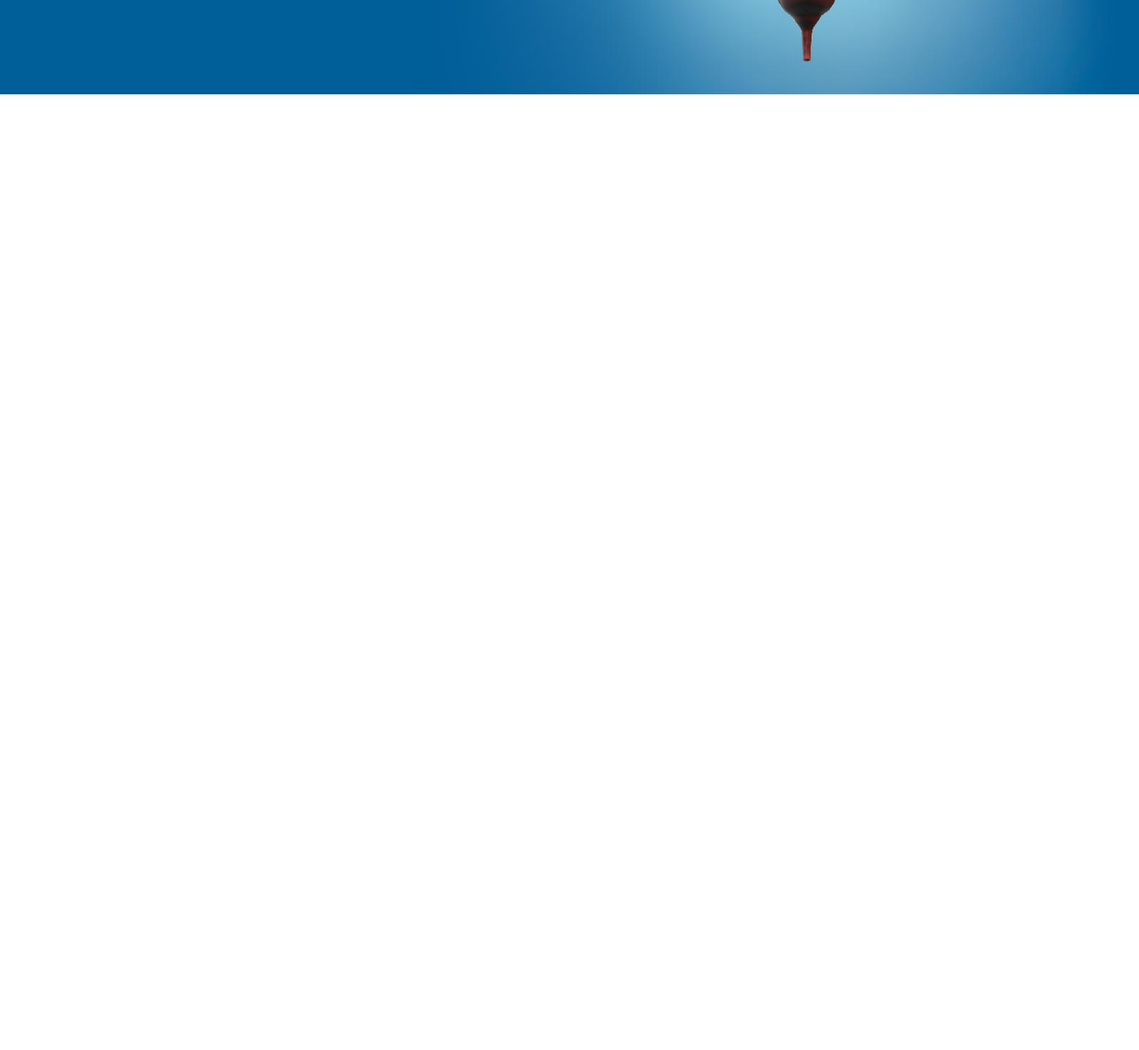
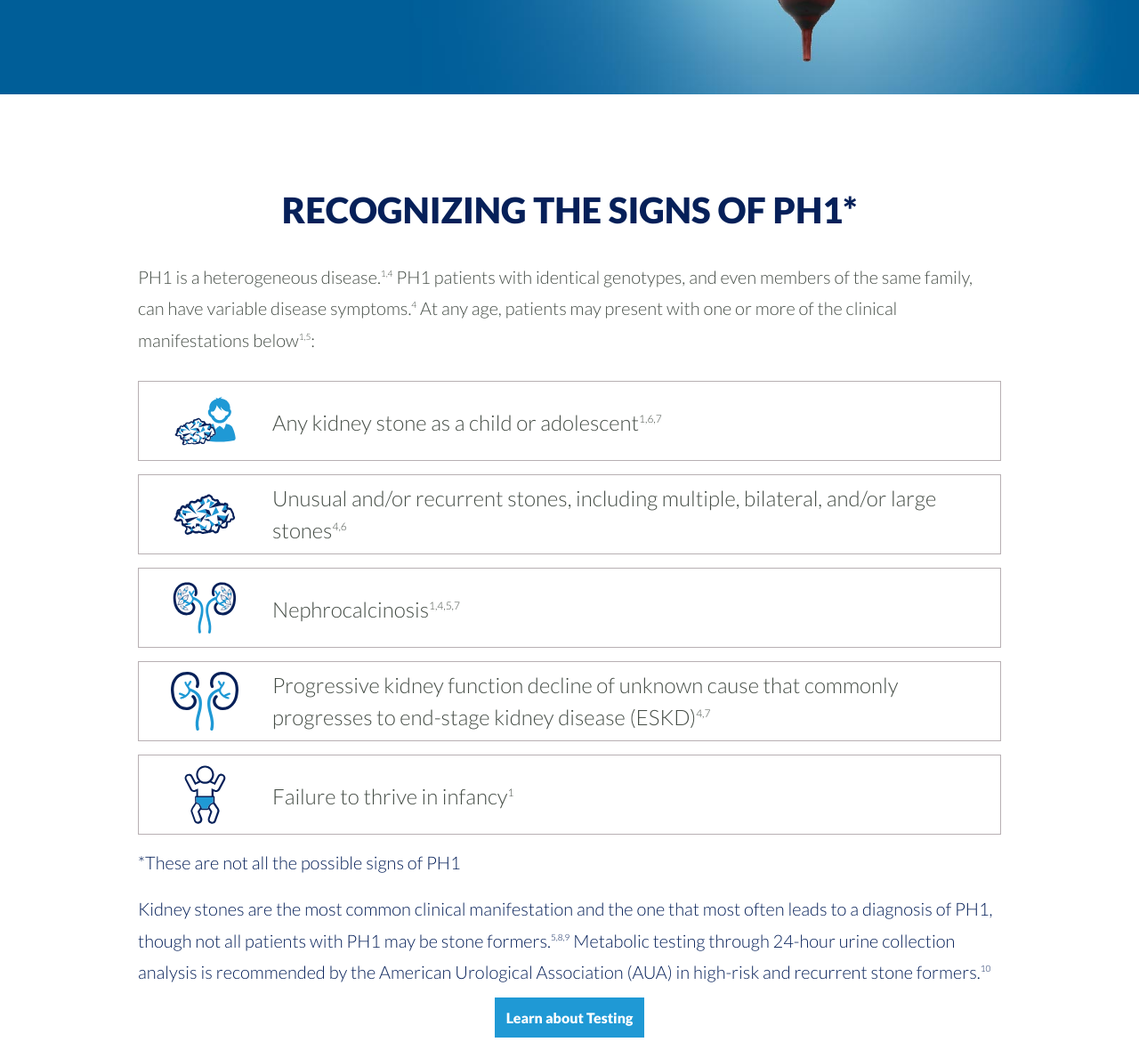
Before and after one commit to omarxadel/ev-task, a plain HTML site: page index.html in a window 1280 px wide. Shown: the part 541-1721 px from the top of the page at 89% size. Before the commit the page ends 800 px from the top, so only its background shows below. Drawn offline with Linux system fonts and the light colour scheme.

Commit message:
feat: created features section

```diff
--- a/index.html
+++ b/index.html
@@ -99,7 +99,85 @@
         </div>
       </section>
       <!-- Hero Section -->
-      <!--  -->
+      <!-- Features Section -->
+      <section class="mt-110px container-970 text-accent-color">
+        <h2 class="text-40px font-extrabold mb-35px text-center">
+          RECOGNIZING THE SIGNS OF PH1*
+        </h2>
+        <p class="text-20px font-light text-dark-gray">
+          PH1 is a heterogeneous disease.<sup>1,4</sup> PH1 patients with
+          identical genotypes, and even members of the same family, can have
+          variable disease symptoms.<sup>4</sup> At any age, patients may
+          present with one or more of the clinical manifestations
+          below<sup>1,5</sup>:
+        </p>
+        <div id="clinical-close-look">
+          <div
+            class="flex border border-gray items-center px-30px gap-2 mt-30px mb-15px"
+          >
+            <img src="/res/icons/child-stone.svg" alt="" />
+            <p class="text-md font-light text-dark-gray">
+              Any kidney stone as a child or adolescent<sup>1,6,7</sup>
+            </p>
+          </div>
+          <div
+            class="flex border border-gray items-center px-30px gap-2 mb-15px"
+          >
+            <img src="/res/icons/stone.svg" alt="" />
+            <p class="text-md font-light text-dark-gray">
+              Unusual and/or recurrent stones, including multiple, bilateral,
+              and/or large stones<sup>4,6</sup>
+            </p>
+          </div>
+          <div
+            class="flex border border-gray items-center px-30px gap-2 mb-15px"
+          >
+            <img src="/res/icons/kidneys.svg" alt="" />
+            <p class="text-md font-light text-dark-gray">
+              Nephrocalcinosis<sup>1,4,5,7</sup>
+            </p>
+          </div>
+          <div
+            class="flex border border-gray items-center px-30px gap-2 mb-15px"
+          >
+            <img src="/res/icons/kidneys-2.svg" alt="" />
+            <p class="text-md font-light text-dark-gray">
+              Progressive kidney function decline of unknown cause that commonly
+              progresses to end-stage kidney disease (ESKD)<sup>4,7</sup>
+            </p>
+          </div>
+          <div
+            class="flex border border-gray items-center px-30px gap-2 mb-15px"
+          >
+            <img src="/res/icons/baby.svg" alt="" />
+            <p class="text-md font-light text-dark-gray">
+              Failure to thrive in infancy<sup>1</sup>
+            </p>
+          </div>
+        </div>
+        <p class="text-20px font-light mt-15px mb-20px">
+          *These are not all the possible signs of PH1
+        </p>
+        <p class="text-20px font-light mt-15px mb-20px">
+          Kidney stones are the most common clinical manifestation and the one
+          that most often leads to a diagnosis of PH1, though not all patients
+          with PH1 may be stone formers.<sup>5,8,9</sup> Metabolic testing
+          through 24-hour urine collection analysis is recommended by the
+          American Urological Association (AUA) in high-risk and recurrent stone
+          formers.<sup>10</sup>
+        </p>
+
+        <p class="text-center w-full mt-50px mb-20px">
+        <a
+          href="https://alnylamconnect.com/"
+          class="link-box-water-blue py-12px px-24px transition-all"
+          style="min-width: 345px !important;
+          padding: 12px !important;"
+          >Learn about Testing</a
+        </p>
+
+      </section>
+      <!-- Features Section -->
     </main>
   </body>
 </html>
--- a/res/styles/styles.css
+++ b/res/styles/styles.css
@@ -8,6 +8,8 @@
   --muted-color: #979797;
   --danger-color: #d0191f;
   --secondary-color: #015d98;
+  --dark-gray-color: #454d46;
+  --gray-color: #b8b0b3;
 }
 
 /* Default CSS */
@@ -102,6 +104,10 @@ sup {
   padding-right: 24px;
   padding-left: 24px;
 }
+.px-30px {
+  padding-right: 30px;
+  padding-left: 30px;
+}
 
 .px-12px {
   padding-right: 12px;
@@ -116,6 +122,10 @@ sup {
   margin-top: 12px;
 }
 
+.mt-15px {
+  margin-top: 15px;
+}
+
 .mt-16px {
   margin-top: 16px;
 }
@@ -124,16 +134,40 @@ sup {
   margin-top: 24px;
 }
 
+.mt-30px {
+  margin-top: 30px;
+}
+
 .-mt-4px {
   margin-top: -4px;
+}
+
+.mt-50px {
+  margin-top: 50px important;
+}
+
+.mt-110px {
+  margin-top: 110px;
 }
 
 .mb-6px {
   margin-bottom: 6px;
 }
 
+.mb-15px {
+  margin-bottom: 15px;
+}
+
+.mb-20px {
+  margin-bottom: 20px;
+}
+
 .mb-24px {
   margin-bottom: 24px;
+}
+
+.mb-35px {
+  margin-bottom: 35px;
 }
 
 .my-24px {
@@ -167,9 +201,56 @@ sup {
   min-width: max-content;
 }
 
+.w-full {
+  width: 100%;
+}
+
+/* Colors */
+.text-accent-color {
+  color: var(--accent-color);
+}
+
+.text-dark-gray {
+  color: var(--dark-gray-color);
+}
+
+/* Border */
+.border {
+  border: 1px solid;
+}
+
+.border-gray {
+  border-color: var(--gray-color);
+}
+
 /* Text Transform */
 .uppercase {
   text-transform: uppercase;
+}
+
+/* Typography */
+
+.text-md {
+  font-size: 24px;
+  line-height: 32px;
+}
+
+.text-40px {
+  font-size: 40px;
+  line-height: 40px;
+}
+
+.text-20px {
+  font-size: 20px;
+  line-height: 32px;
+}
+
+.font-extrabold {
+  font-weight: 900;
+}
+
+.font-light {
+  font-weight: 300;
 }
 
 /* Trannsition */
@@ -266,6 +347,12 @@ sup {
   font-size: 20px;
 }
 
+.container-970 {
+  max-width: 970px;
+  margin-left: auto;
+  margin-right: auto;
+}
+
 /* Hover effects */
 .link-box-water-blue:hover {
   background-color: white;
```
Also changed, not shown: res/icons/baby.svg (added), res/icons/child-stone.svg (added), res/icons/kidneys-2.svg (added), res/icons/kidneys.svg (added), res/icons/stone.svg (added).
